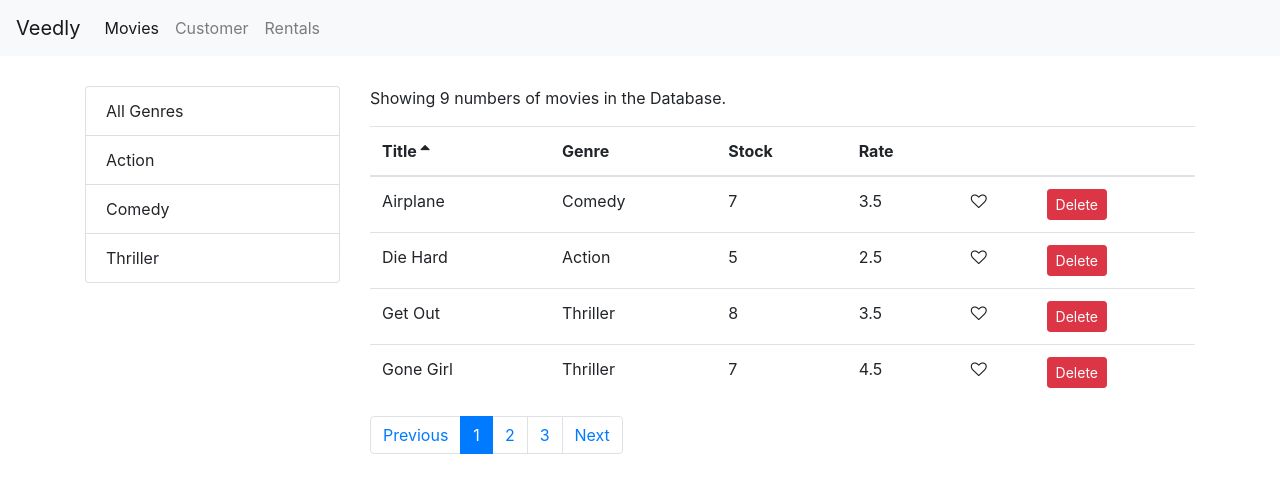
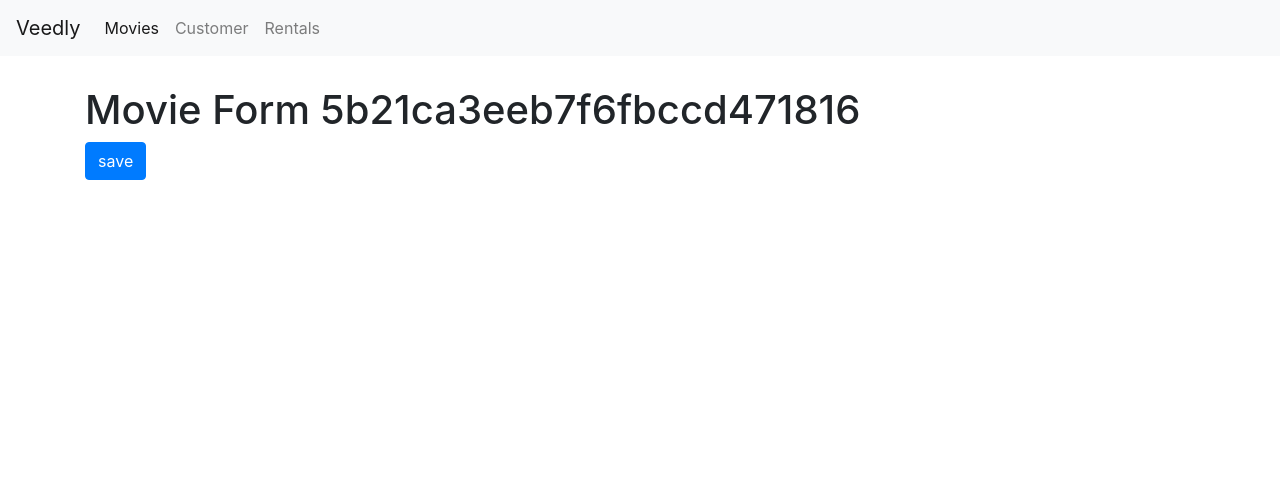
Before and after one commit to Jachrix/Veedly-Rentals, a React (Create React App) app: page /movies/5b21ca3eeb7f6fbccd471816 in a window 1280 px wide. Shown: the top 492 px of the page. Built offline with nearby package versions, Linux system fonts and the light colour scheme.

Commit message:
Routing: Linking the MovieForm

```diff
--- a/src/App.js
+++ b/src/App.js
@@ -6,6 +6,7 @@ import NotFound from './components/notFound';
 import Rentals from './components/rentals';
 import Customers from './components/customers';
 import NavBar from "./components/navBar";
+import MovieForm from './components/movieForm';
 import "./App.css";
 
 class App extends Component {
@@ -15,6 +16,7 @@ class App extends Component {
         <NavBar />
         <main className="container">
           <Switch>
+            <Route path="/movies/:id" component={MovieForm}/>
             <Route path="/movies" component={Movies}></Route>
             <Route path="/customers" component={Customers}></Route>
             <Route path="/rentals" component={Rentals}></Route>
--- a/src/components/movieForm.jsx
+++ b/src/components/movieForm.jsx
@@ -1,7 +1,12 @@
-import React from 'react';
+import React from "react";
 
-const MovieForm = () => {
-    return ( <h1>Movie Form</h1> );
-}
+const MovieForm = ({ match, history }) => {
+  return (
+    <div>
+        <h1>Movie Form {match.params.id}</h1>
+        <button className="btn btn-primary" onClick={() => history.push('/movies')}>save</button>
+    </div>
+  );
+};
 
 export default MovieForm;
--- a/src/components/moviesTable.jsx
+++ b/src/components/moviesTable.jsx
@@ -1,32 +1,48 @@
 import React, { Component } from "react";
-import Like from './common/like';
-import Table from './common/table';
-
+import { Link } from 'react-router-dom';
+import Like from "./common/like";
+import Table from "./common/table";
 
 class MoviesTable extends Component {
   columns = [
-        { path: 'title', label:'Title'},
-        { path: 'genre.name', label:'Genre'},
-        { path: 'numberInStock', label:'Stock'},
-        { path: 'dailyRentalRate', label:'Rate'},
-        { key: "like",
-         content: movie => <Like
-            liked={movie.liked}
-            onClick={() => this.props.onLike(movie)} />
+    {
+      path: "title",
+      label: "Title",
+      content: movie => (
+        <Link to={`/movies/${movie._id}`}>{movie.title}</Link>
+      ),
     },
-        { key: "delete", content: movie => <button
+    { path: "genre.name", label: "Genre" },
+    { path: "numberInStock", label: "Stock" },
+    { path: "dailyRentalRate", label: "Rate" },
+    {
+      key: "like",
+      content: (movie) => (
+        <Like liked={movie.liked} onClick={() => this.props.onLike(movie)} />
+      ),
+    },
+    {
+      key: "delete",
+      content: (movie) => (
+        <button
           onClick={() => this.props.onDelete(movie)}
           className="btn btn-danger btn-sm">
           Delete
         </button>
-        }
-    ]
+      ),
+    },
+  ];
 
   render() {
     const { movies, sortColumn, onSort } = this.props;
 
     return (
-          <Table columns={this.columns} data={ movies } sortColumn={ sortColumn } onSort={ onSort } />
+      <Table
+        columns={this.columns}
+        data={movies}
+        sortColumn={sortColumn}
+        onSort={onSort}
+      />
     );
   }
 }
```
Also changed, not shown: 1 other file (tests, documents, lock files or other folders). Lines whose indentation alone changed are shown as unchanged.
